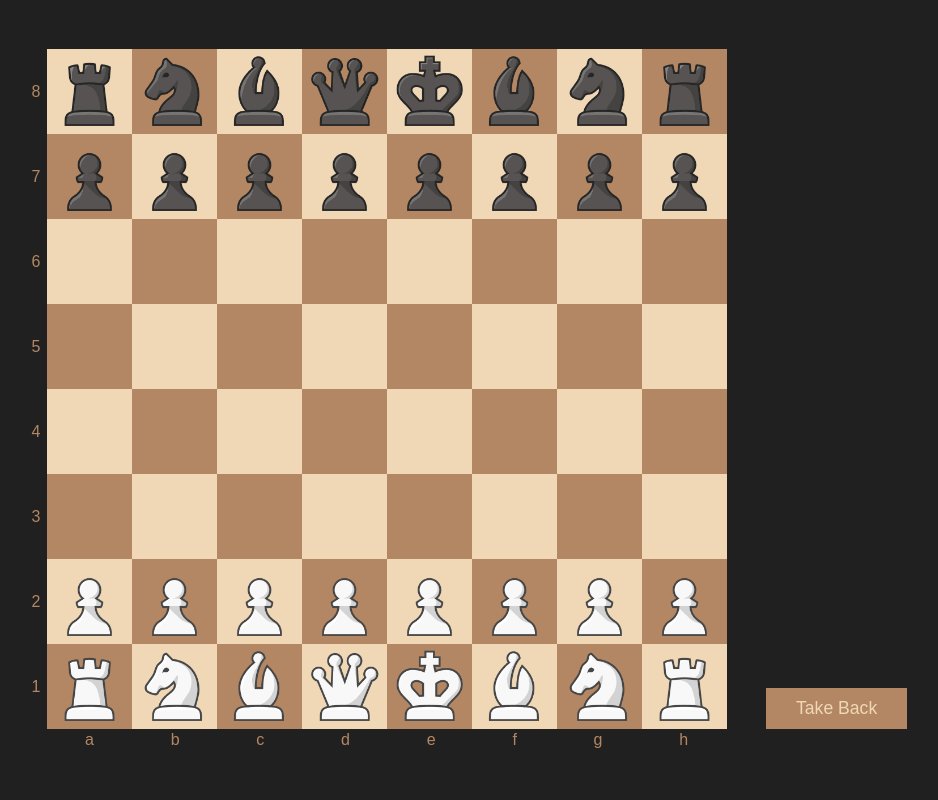
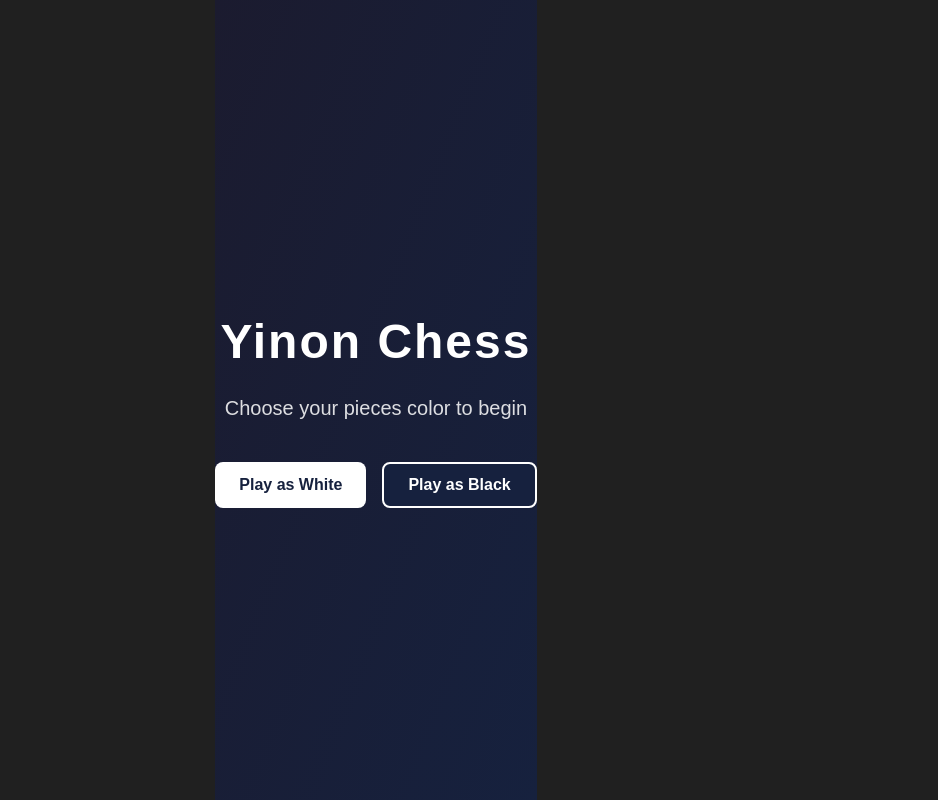
Before and after one commit to yinonkedem/ChessAI, a React (Create React App) app in the folder frontend/: page / in a window 1280 px wide. Shown: the whole page, without its empty margins (154-1092 px from the left). Built offline with nearby package versions, Linux system fonts and the light colour scheme; a web font is replaced by a local one.

Commit message:
created starting page
next: flip the board when user chose black

```diff
--- a/frontend/src/App.js
+++ b/frontend/src/App.js
@@ -1,30 +1,42 @@
+// App.js
+import React, { useReducer } from 'react';
 import './App.css';
-import Board from './components/Board/Board';
-import { reducer } from './reducer/Reducer'
-import { useReducer } from 'react'
+
+
+import { reducer }     from './reducer/Reducer';
 import { initGameState } from './constants';
-import AppContext from './contexts/Context'
-import Control from './components/Control/Control';
-import TakeBack from './components/Control/bits/TakeBack';
-import MovesList from './components/Control/bits/MovesList';
+import AppContext      from './contexts/Context';
+
+import StartScreen     from './pages/StartScreen';
+import Board           from './components/Board/Board';
+import Control         from './components/Control/Control';
+import MovesList       from './components/Control/bits/MovesList';
+import TakeBack        from './components/Control/bits/TakeBack';
+import actionTypes from "./reducer/actionTypes";
 
 function App() {
+    const [appState, dispatch] = useReducer(reducer, initGameState);
 
-    const [appState, dispatch ] = useReducer(reducer,initGameState);
-
-    const providerState = {
-        appState,
-        dispatch
-    }
+    const providerState = { appState, dispatch };
 
     return (
-        <AppContext.Provider value={providerState} >
+        <AppContext.Provider value={providerState}>
             <div className="App">
-                <Board/>
-                <Control>
-                    <MovesList/>
-                    <TakeBack/>
-                </Control>
+                {!appState.isGameSetup ? (
+                    <StartScreen
+                        onChooseColor={(color) =>
+                            dispatch({ type: actionTypes.SETUP_GAME, payload: color })
+                        }
+                    />
+                ) : (
+                    <>
+                        <Board />
+                        <Control>
+                            <MovesList />
+                            <TakeBack />
+                        </Control>
+                    </>
+                )}
             </div>
         </AppContext.Provider>
     );
--- a/frontend/src/constants.js
+++ b/frontend/src/constants.js
@@ -14,7 +14,8 @@ export const initGameState = {
     turn : 'w',
     candidateMoves : [],
     movesList : [],
-
+    userColor       : null,      // 'w' or 'b'
+    isGameSetup     : false,     // becomes true after SETUP_GAME
     promotionSquare : null,
     status : Status.ongoing,
     castleDirection : {
--- /dev/null
+++ b/frontend/src/pages/StartScreen.css
@@ -0,0 +1,61 @@
+/* components/StartScreen/StartScreen.css */
+.start-screen {
+    display: flex;
+    flex-direction: column;
+    align-items: center;
+    justify-content: center;
+    height: 100vh;
+    background: linear-gradient(to bottom right, #1b1b2f, #16213e);
+    color: #fff;
+    text-align: center;
+}
+
+.start-screen__title {
+    font-size: 3rem;
+    margin-bottom: 0.5rem;
+    letter-spacing: 2px;
+}
+
+.start-screen__subtitle {
+    font-size: 1.25rem;
+    margin-bottom: 2rem;
+    opacity: 0.85;
+}
+
+.start-screen__buttons {
+    display: flex;
+    gap: 1rem;
+}
+
+.btn {
+    padding: 0.75rem 1.5rem;
+    font-size: 1rem;
+    font-weight: 600;
+    border: none;
+    border-radius: 0.5rem;
+    cursor: pointer;
+    transition: background 0.3s ease, transform 0.1s ease;
+}
+
+.btn--white {
+    background: #ffffff;
+    color: #16213e;
+}
+
+.btn--white:hover {
+    background: #f0f0f0;
+}
+
+.btn--black {
+    background: #16213e;
+    color: #fff;
+    border: 2px solid #fff;
+}
+
+.btn--black:hover {
+    background: #0f3460;
+}
+
+.btn:active {
+    transform: scale(0.97);
+}
--- a/frontend/src/pages/StartScreen.js
+++ b/frontend/src/pages/StartScreen.js
@@ -0,0 +1,28 @@
+// components/StartScreen/StartScreen.js
+import React from 'react';
+import './StartScreen.css';
+
+const StartScreen = ({onChooseColor}) => {
+    return (
+        <div className="start-screen">
+            <h1 className="start-screen__title">Yinon Chess</h1>
+            <p className="start-screen__subtitle">Choose your pieces color to begin</p>
+            <div className="start-screen__buttons">
+                <button
+                    className="btn btn--white"
+                    onClick={() => onChooseColor('white')}
+                >
+                    Play as White
+                </button>
+                <button
+                    className="btn btn--black"
+                    onClick={() => onChooseColor('black')}
+                >
+                    Play as Black
+                </button>
+            </div>
+        </div>
+    );
+};
+
+export default StartScreen;
--- a/frontend/src/reducer/Reducer.js
+++ b/frontend/src/reducer/Reducer.js
@@ -92,6 +92,15 @@ export const reducer = (state, action) => {
             }
         }
 
+        case actionTypes.SETUP_GAME : {
+            return {
+                ...state,
+                userColor: action.payload,     // 'white' or 'black'
+                isGameSetup: true,
+                turn: 'w'                      // ensure white always moves first
+            };
+        }
+
         case actionTypes.TAKE_BACK : {
             let {position,movesList,turn} = state
             if (position.length > 1){
--- a/frontend/src/reducer/actionTypes.js
+++ b/frontend/src/reducer/actionTypes.js
@@ -9,7 +9,8 @@ const actionTypes = {
     "STALEMATE" : "STALEMATE",
     "INSUFFICIENT_MATERIAL" : "INSUFFICIENT_MATERIAL",
     "WIN" : "WIN",
-    "TAKE_BACK" : "TAKE_BACK"
+    "TAKE_BACK" : "TAKE_BACK",
+    "SETUP_GAME" : "SETUP_GAME",
 }
 
 export default actionTypes
```
Also changed, not shown: frontend/src/components/Pieces/Pieces.js (+59 -53 lines).
